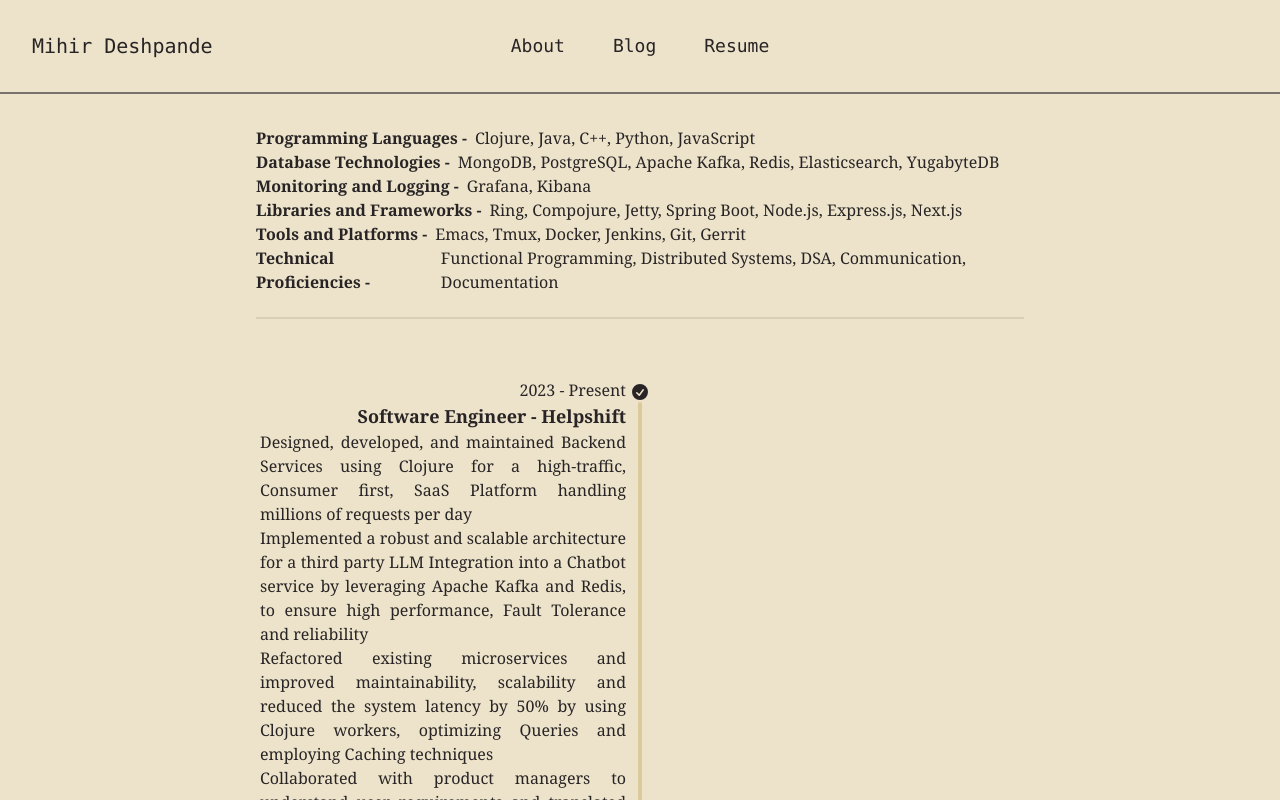
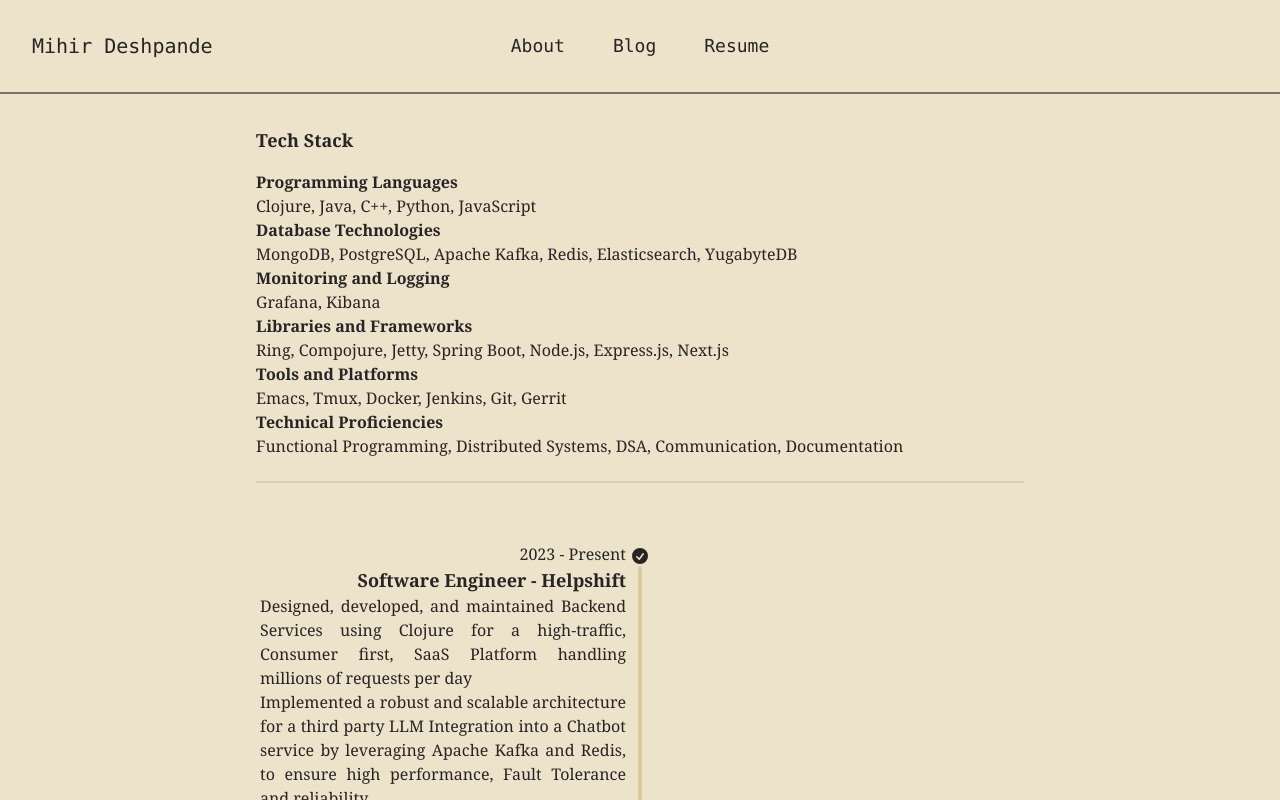
Before and after one commit to mihirrd/next-blog, a Next.js app: page /resume in a window 1280 px wide. Shown: the top 800 px of the page. Built offline with nearby package versions, Linux system fonts and the light colour scheme.

Commit message:
Fix tech stack layout

```diff
--- a/app/resume/page.tsx
+++ b/app/resume/page.tsx
@@ -11,30 +11,19 @@
     <NavBar/>
     <div className="flex flex-col w-full items-center font-serif mb-8 text-sm lg:text-base">
         <div className='w-4/5 lg:w-3/5 mt-8'>
-        <div className='flex space-x-2'>
-            <div className='font-bold'>Programming Languages - </div>
+        <div className='text-lg font-bold mb-4'>Tech Stack</div>
+            <div className='font-bold'>Programming Languages </div>
             <div>Clojure, Java, C++, Python, JavaScript</div>
-        </div>
-        <div className='flex space-x-2'>
-            <div className='font-bold'>Database Technologies - </div>
+            <div className='font-bold'>Database Technologies </div>
             <div>MongoDB, PostgreSQL, Apache Kafka, Redis, Elasticsearch, YugabyteDB</div>
-        </div>
-        <div className='flex space-x-2'>
-            <div className='font-bold'>Monitoring and Logging - </div>
+            <div className='font-bold'>Monitoring and Logging </div>
             <div>Grafana, Kibana</div>
-        </div>
-        <div className='flex space-x-2'>
-            <div className='font-bold'>Libraries and Frameworks - </div>
+            <div className='font-bold'>Libraries and Frameworks </div>
             <div>Ring, Compojure, Jetty, Spring Boot, Node.js, Express.js, Next.js</div>
-        </div>
-        <div className='flex space-x-2'>
-            <div className='font-bold'>Tools and Platforms - </div>
+            <div className='font-bold'>Tools and Platforms </div>
             <div>Emacs, Tmux, Docker, Jenkins, Git, Gerrit</div>
-        </div>
-        <div className='flex space-x-2'>
-            <div className='font-bold'>Technical Proficiencies - </div>
+            <div className='font-bold'>Technical Proficiencies </div>
             <div>Functional Programming, Distributed Systems, DSA, Communication, Documentation</div>
-        </div>
         <Divider/>
         </div>
     <div className='w-4/5 lg:w-3/5 mt-8'>
```
